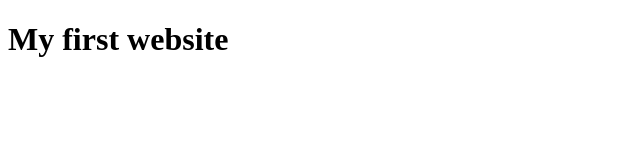
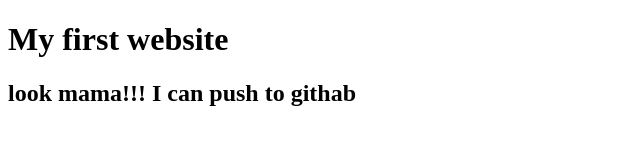
Before and after one commit to jirakib/my-first-website, a plain HTML site: page index.html in a window 1280 px wide. Shown: the whole page, without its empty margins (0-640 px from the left). Drawn offline with Linux system fonts and the light colour scheme.

Commit message:
look mama added

```diff
--- a/index.html
+++ b/index.html
@@ -8,5 +8,7 @@
 </head>
 <body>
    <h1>My first website</h1>
+   <h2>look mama!!! I can push to githab</h2>
+
 </body>
 </html>
```
Also changed, not shown: 1 other file.
